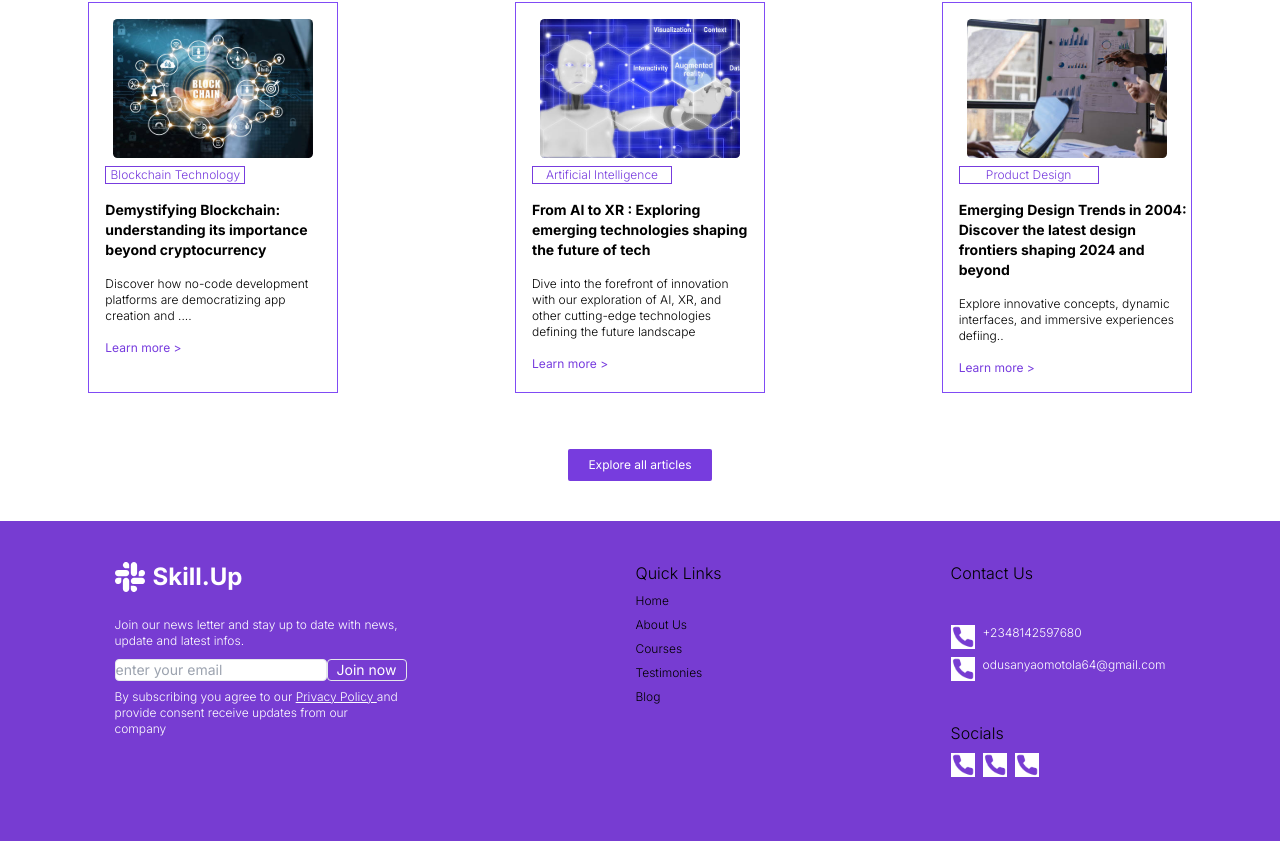
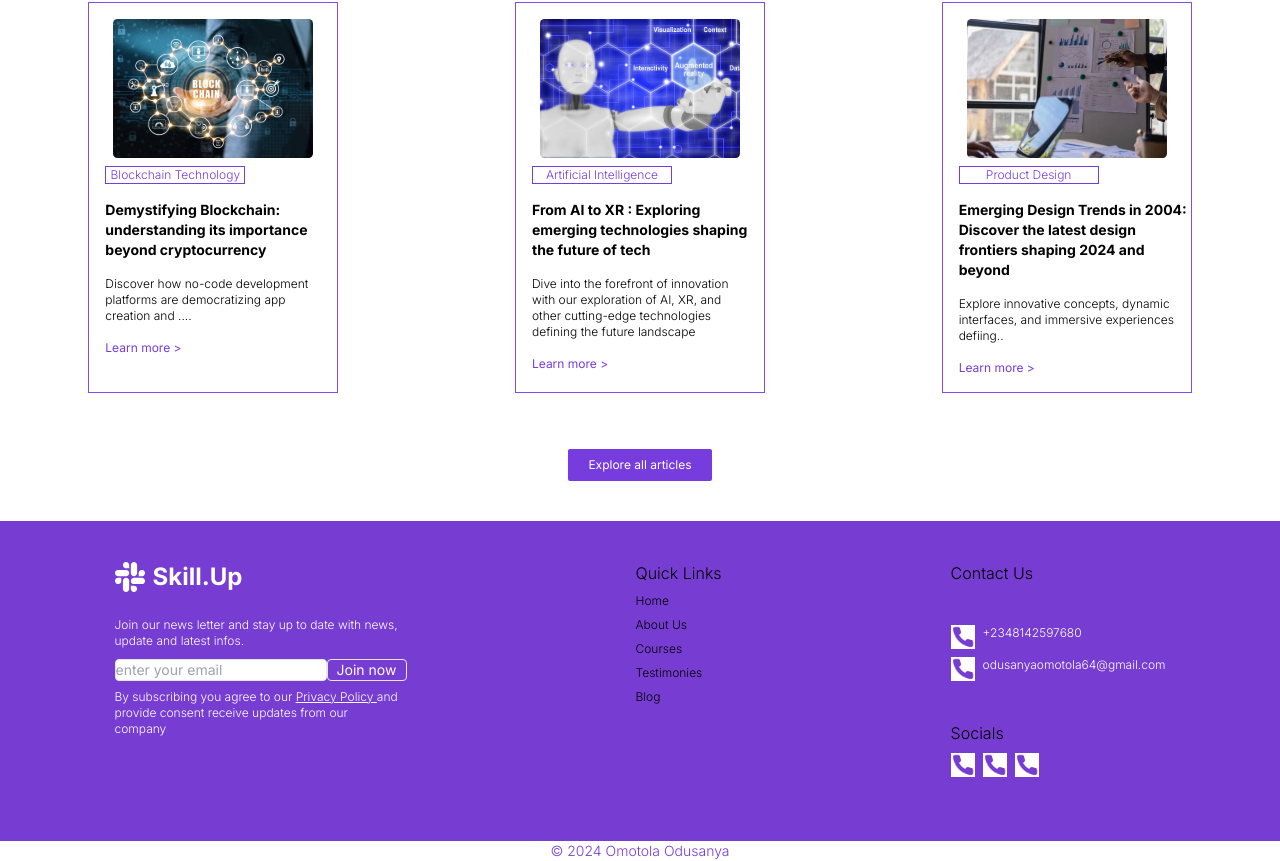
Before and after one commit to itstolexy/skill-up, a Next.js app: page / in a window 1280 px wide. Shown: the part 4523-5384 px from the top of the page. Built offline with nearby package versions, Linux system fonts and the light colour scheme.

Commit message:
copyright

```diff
--- a/app/components/footer/index.tsx
+++ b/app/components/footer/index.tsx
@@ -4,6 +4,7 @@ import React from "react";
 
 function Footer() {
   return (
+    <>
     <div className="bg-[#773cd2]">
       <div className="mx-auto flex flex-row">
         <div className="text-white mx-auto">
@@ -135,7 +136,12 @@ function Footer() {
           </div>
         </div>
       </div>
+
     </div>
+      <span className="text-sm font-light text-[#773CD2] ml-auto flex items-center justify-center">
+        &copy; 2024 Omotola Odusanya
+      </span>
+    </>
   );
 }
 
```
